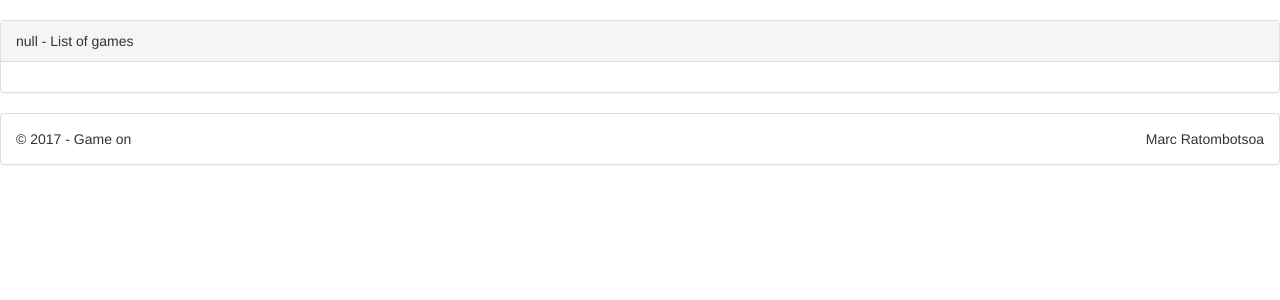
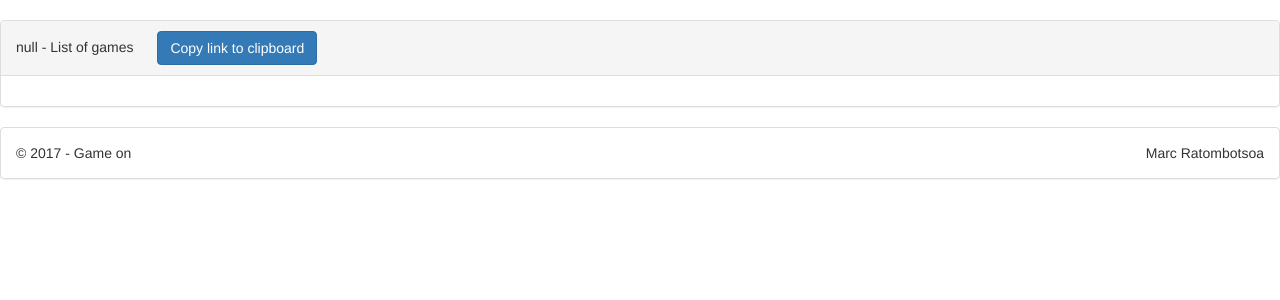
Before and after one commit to marcratombotsoa/gameon, a Spring app: page /user/collection in a window 1280 px wide. Shown: the part 52-352 px from the top of the page. Run offline with Thymeleaf, Linux system fonts and the light colour scheme; the template is opened without the code that fills it, so the values that code supplies are empty; some of the project's set-up classes (security, data sources, template engines, error pages and the like) are left out, and stand-ins take their place; some libraries are stand-ins or nearby versions.

Commit message:
Added button to copy public url of user collection

```diff
--- a/src/main/resources/templates/user/collection.html
+++ b/src/main/resources/templates/user/collection.html
@@ -6,12 +6,27 @@
 	<link rel="stylesheet" type="text/css"
 		th:href="@{/webjars/bootstrap/3.3.7/css/bootstrap.min.css}" />
 	<link rel="stylesheet" th:href="@{/css/styles.css}" />
+	<script type="text/javascript" th:src="@{/js/jquery.min.js}"></script>
+	<script type="text/javascript">
+		$(document).ready(function() {
+			$('#userlink').val(window.location.href);
+		});
+
+		function copyToClipboard() {
+			document.getElementById('userlink').select();
+			document.execCommand("copy", false, null);
+		}
+	</script>
 </head>
 <body>
 	<div th:replace="fragments/menu::navMenu"></div>
 	<div>
 		<div class="panel panel-default">
-			<div class="panel-heading" th:text="${user} + ' - List of games'"></div>
+			<div class="panel-heading">
+				<span th:text="${user} + ' - List of games'" style="margin-right: 20px"></span>
+				<input type="text" style="display:none;" id="userlink" readonly="readonly" />
+				<button class="btn btn-primary" onclick="copyToClipboard()">Copy link to clipboard</button>
+			</div>
 			<div class="panel-body">
 				<div class="row">
 					<div class="col-sm-5 game-info" th:each="game : ${games}">
```
